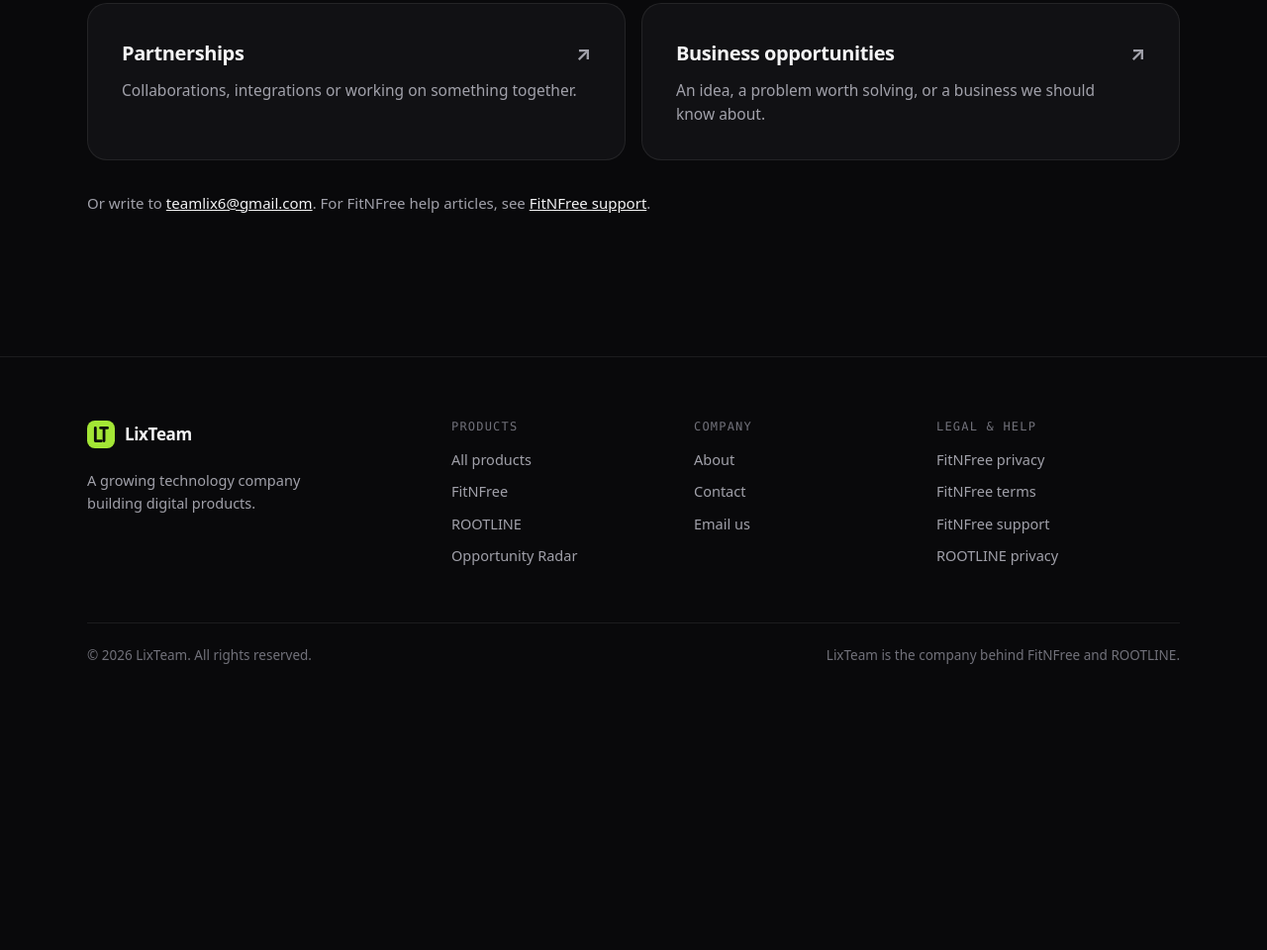
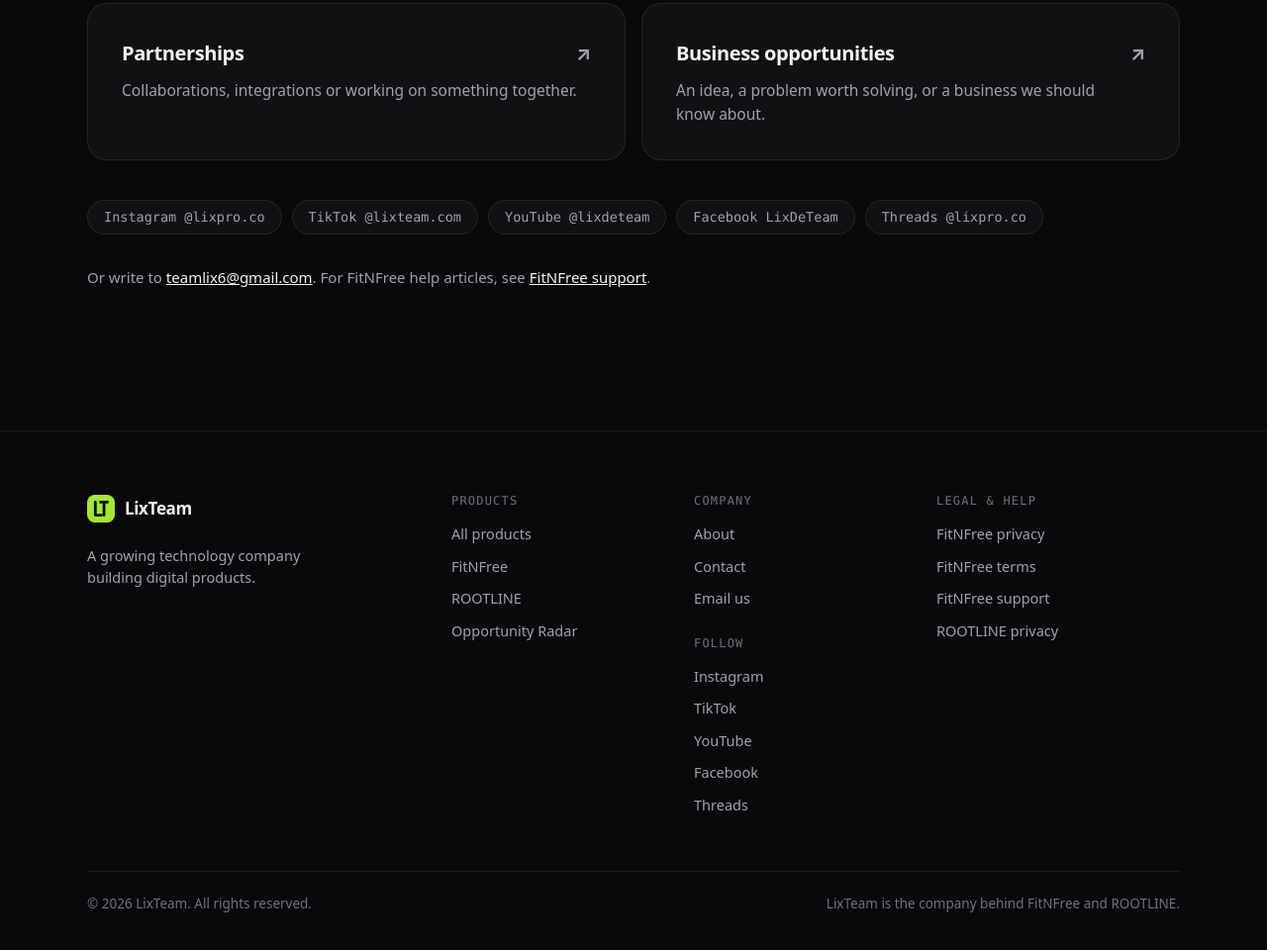
Before and after one commit to DeLix-K/LixTeam-Site, an Astro site: page /contact in a window 1280 px wide. Shown: the part 611-1571 px from the top of the page at 99% size. Before the commit the page ends 1320 px from the top, so only its background shows below. Built offline with nearby package versions, Linux system fonts and the light colour scheme; Astro itself is replaced by a stand-in of ours.

Commit message:
Add social profiles to footer, Contact page and structured data
Co-Authored-By: Claude Sonnet 5.5 <noreply@anthropic.com>

```diff
--- a/src/components/SiteFooter.astro
+++ b/src/components/SiteFooter.astro
@@ -32,6 +32,12 @@ const listed = visibleProducts.filter((p) => p.page);
           <li><a href="/contact/">Contact</a></li>
           <li><a href={`mailto:${company.contactEmail}`}>Email us</a></li>
         </ul>
+        <h4 style="margin-top:28px">Follow</h4>
+        <ul>
+          {company.socials.map((s) => (
+            <li><a href={s.href} target="_blank" rel="noopener noreferrer me" aria-label={`${company.name} on ${s.name}, opens in a new tab`}>{s.name}</a></li>
+          ))}
+        </ul>
       </div>
 
       <div>
--- a/src/data/company.ts
+++ b/src/data/company.ts
@@ -13,6 +13,15 @@ export const company = {
   // company address when one exists.
   contactEmail: 'teamlix6@gmail.com',
   year: 2026,
+  // Official profiles, shown in the footer and on the Contact page. Plain
+  // profile addresses only: no tracking parameters.
+  socials: [
+    { name: 'Instagram', handle: '@lixpro.co', href: 'https://www.instagram.com/lixpro.co' },
+    { name: 'TikTok', handle: '@lixteam.com', href: 'https://www.tiktok.com/@lixteam.com' },
+    { name: 'YouTube', handle: '@lixdeteam', href: 'https://www.youtube.com/@lixdeteam' },
+    { name: 'Facebook', handle: 'LixDeTeam', href: 'https://www.facebook.com/LixDeTeam/' },
+    { name: 'Threads', handle: '@lixpro.co', href: 'https://www.threads.com/@lixpro.co' },
+  ],
   // Facts we have not confirmed yet. Fill one in and it appears on the About
   // page; leave it null and nothing is shown. Never state one that is not true.
   facts: {
--- a/src/pages/contact.astro
+++ b/src/pages/contact.astro
@@ -38,6 +38,11 @@ const topics = [
             </a>
           ))}
         </div>
+        <ul class="lt-tools" style="margin-top:40px" aria-label="LixTeam on social media">
+          {company.socials.map((s) => (
+            <li><a href={s.href} target="_blank" rel="noopener noreferrer me" style="text-decoration:none">{s.name} <span class="lt-fade">{s.handle}</span></a></li>
+          ))}
+        </ul>
         <p class="lt-mailline">
           Or write to <a href={`mailto:${company.contactEmail}`}>{company.contactEmail}</a>. For FitNFree help
           articles, see <a href="/fitnfree/support/">FitNFree support</a>.
--- a/src/pages/index.astro
+++ b/src/pages/index.astro
@@ -24,6 +24,7 @@ const orgLd = JSON.stringify({
   name: company.name,
   url: company.siteUrl,
   description: company.description,
+  sameAs: company.socials.map((s) => s.href),
 });
 ---
 
```
